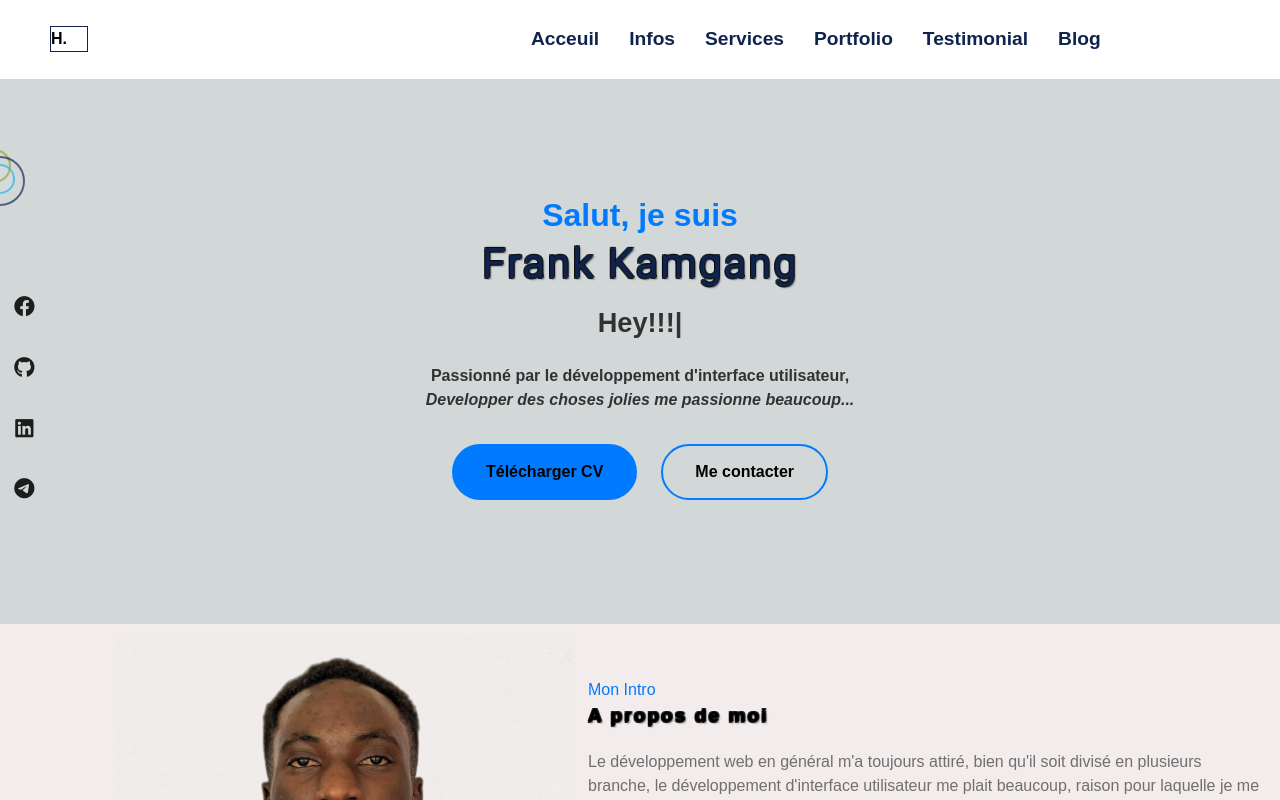
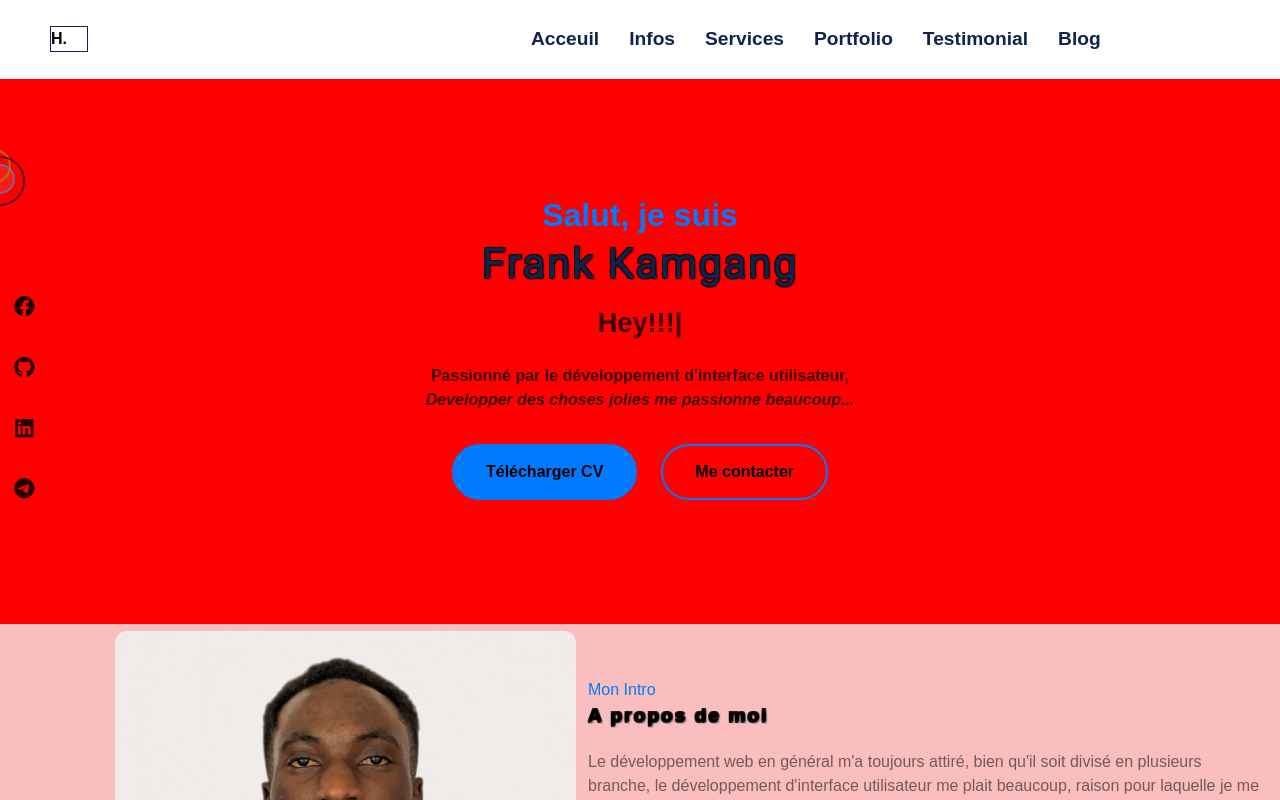
Before and after one commit to Frankam487/portfolio1, a React (Vite) app: page / in a window 1280 px wide. Shown: the top 800 px of the page. Built offline with nearby package versions, Linux system fonts and the light colour scheme.

Commit message:
backgound test

```diff
--- a/src/styles/_settings.scss
+++ b/src/styles/_settings.scss
@@ -52,6 +52,7 @@ a {
 }
 
 body {
-    background: rgb(210, 215, 216);
+    // background: rgb(210, 215, 216);
+    background-color: red;
 
 }
```
Also changed, not shown: src/styles/style.scss (line endings or trailing spaces).
